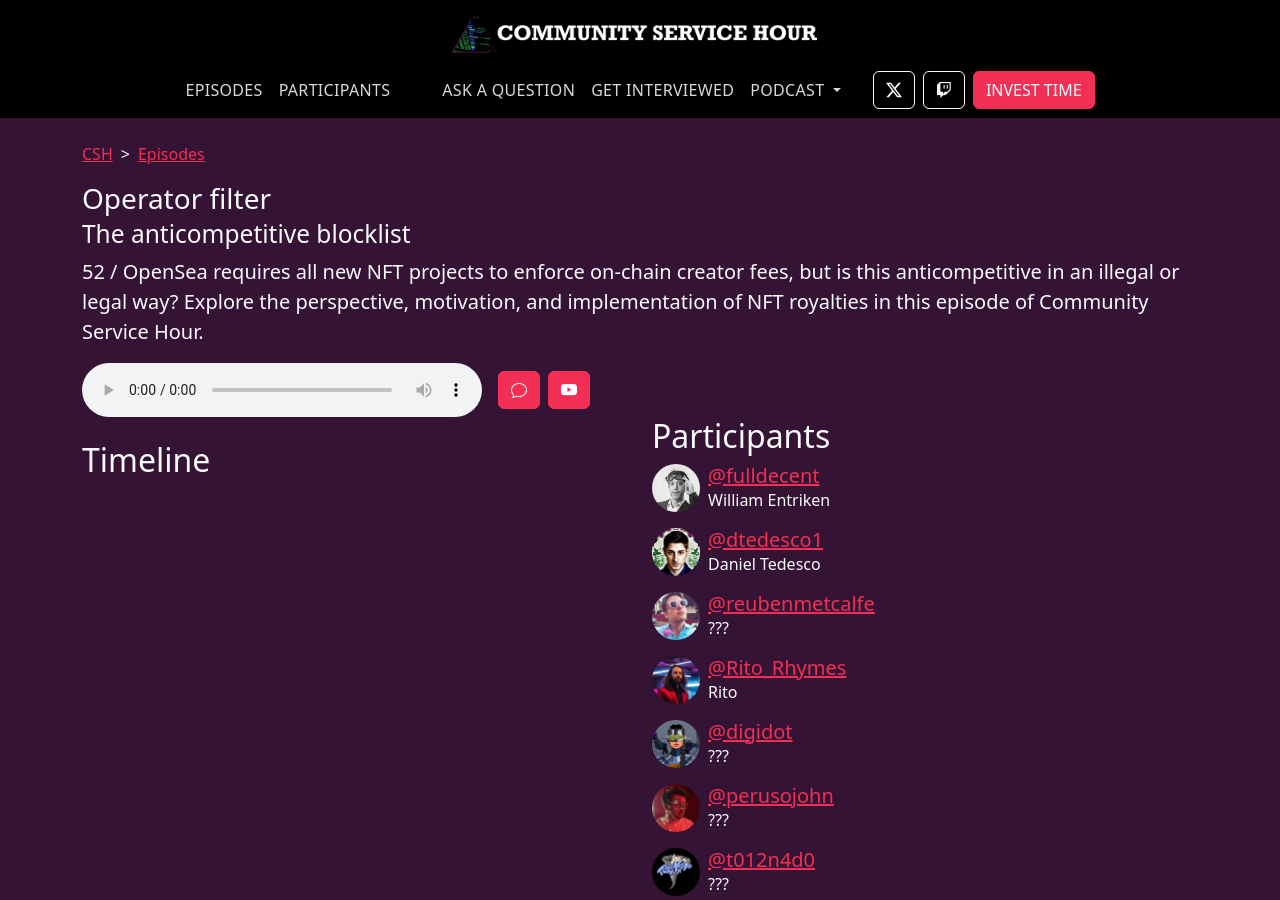
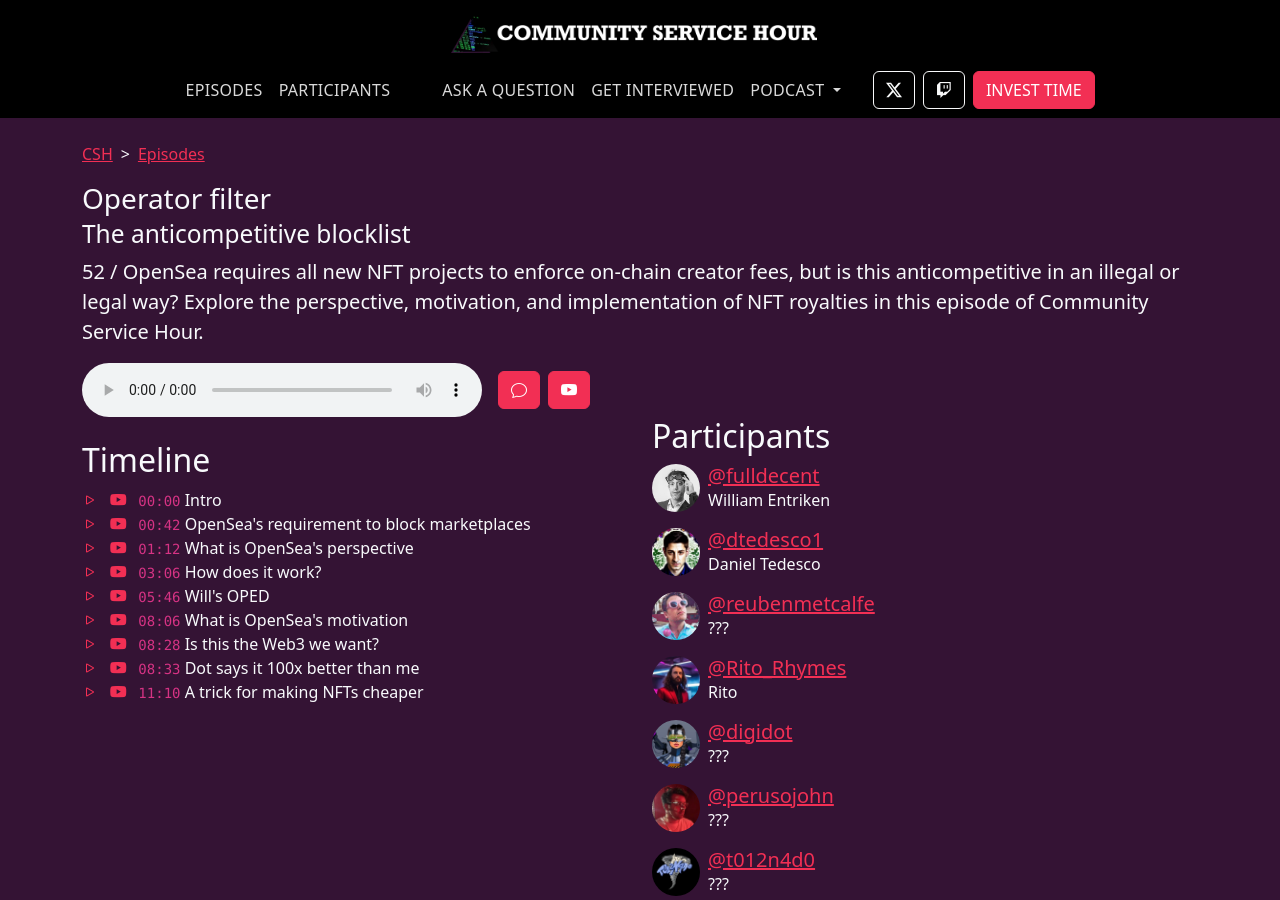
Before and after one commit to community-service/hour.gg, a Jekyll site: the page built from _episodes/2022-11-29-episode-52.md, in a window 1280 px wide and 900 px high. Built offline with Jekyll 4.4.1, drawn with Linux system fonts in a browser that asks for light colours; part of the change alters nothing that is shown.

Commit message:
fix dupe yaml

```diff
--- a/_episodes/2022-11-29-episode-52.md
+++ b/_episodes/2022-11-29-episode-52.md
@@ -31,9 +31,6 @@ timeline:
     title: "Dot says it 100x better than me"
   - seconds: 670
     title: "A trick for making NFTs cheaper"
-# Timeline
-timeline:
-# USE CODEX TO CONVERT YOUTUBE FORMAT TO REQUIRED FORMAT HERE
 
 # File information
 enclosure-url: "https://media.phor.net/csh/2022-11-29-episode-52.m4a"
```
